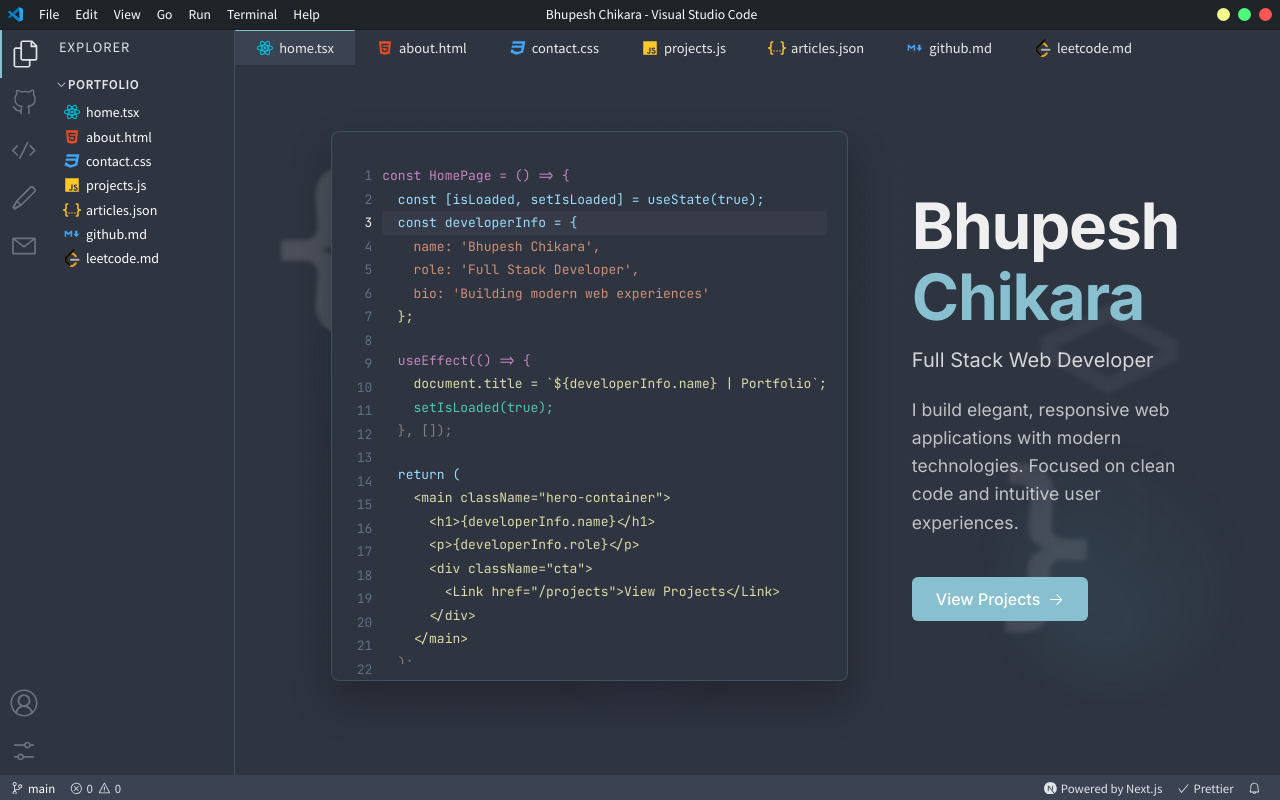
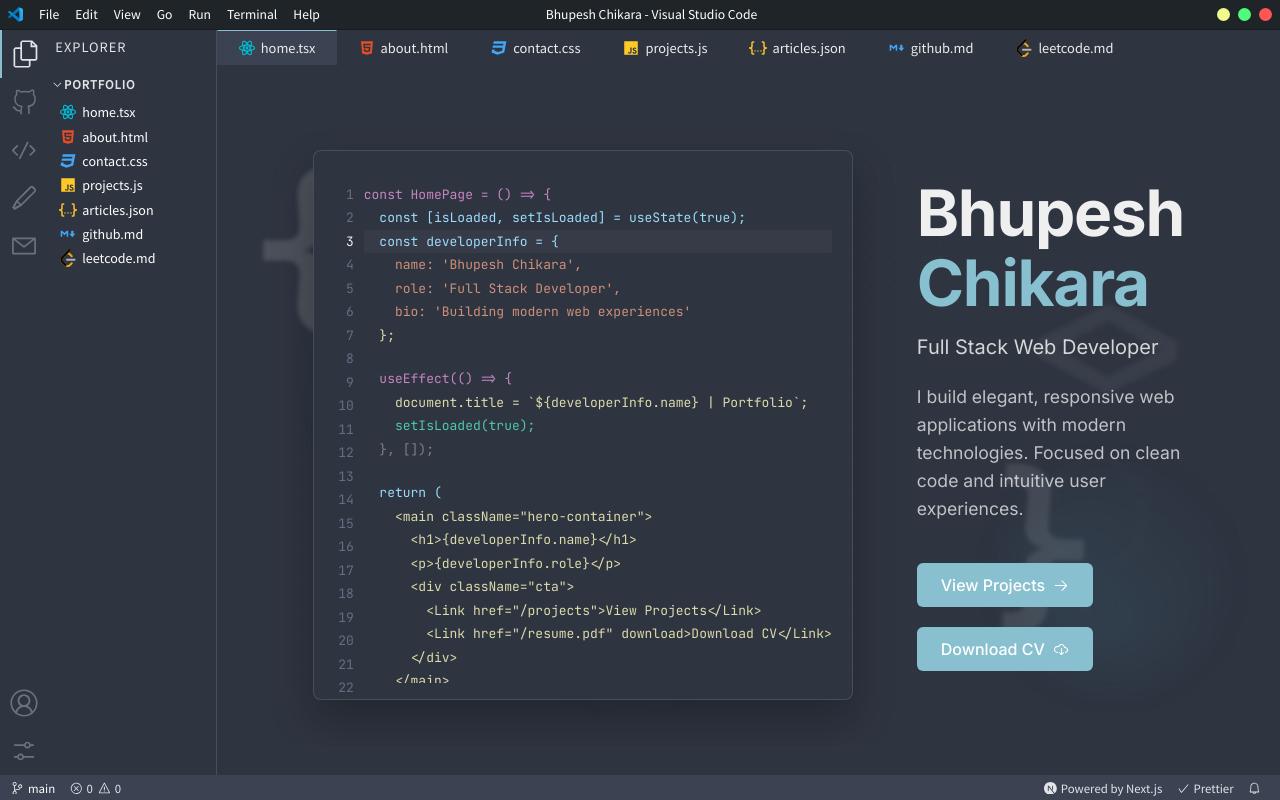
Before and after one commit to bchikara/portfolio, a Next.js app: page / in a window 1280 px wide. Built offline with nearby package versions, Linux system fonts and the light colour scheme.

Commit message:
update: added cv and phone number in portfolio

```diff
--- a/components/ContactCode.tsx
+++ b/components/ContactCode.tsx
@@ -5,6 +5,11 @@ const contactItems = [
     social: 'website',
     link: 'bchikara.com',
     href: 'https://bchikara.com',
+  },
+  {
+    social: 'phone',
+    link: '+1 (315) 575-7585',
+    href: 'tel:+13155757385',
   },
   {
     social: 'email',
--- a/pages/index.tsx
+++ b/pages/index.tsx
@@ -1,6 +1,6 @@
 import { useState, useEffect } from 'react';
 import Link from 'next/link';
-import { VscArrowRight } from 'react-icons/vsc';
+import { VscArrowRight, VscCloudDownload } from 'react-icons/vsc';
 
 import styles from '@/styles/HomePage.module.css';
 
@@ -34,6 +34,10 @@ export default function HomePage() {
     { code: '      <div className="cta">', type: 'object-method' },
     {
       code: '        <Link href="/projects">View Projects</Link>',
+      type: 'object-method',
+    },
+    {
+      code: '        <Link href="/resume.pdf" download>Download CV</Link>',
       type: 'object-method',
     },
     { code: '      </div>', type: 'object-method' },
@@ -105,6 +109,13 @@ export default function HomePage() {
             <Link href="/projects" className={styles.primaryLink}>
               View Projects <VscArrowRight />
             </Link>
+            <Link
+              href="/cv/Bhupesh_Chikara_Resume.pdf" // Replace with your CV's filename
+              download="Bhupesh_Chikara_CV.pdf" // Optional: filename for the downloaded file
+              className={`${styles.primaryLink}`} // You might want a different style for this
+            >
+              Download CV <VscCloudDownload /> {/* Added download icon */}
+            </Link>
           </div>
         </div>
       </div>
```
Also changed, not shown: public/preview.png, 1 other file (tests, documents, lock files or other folders).
